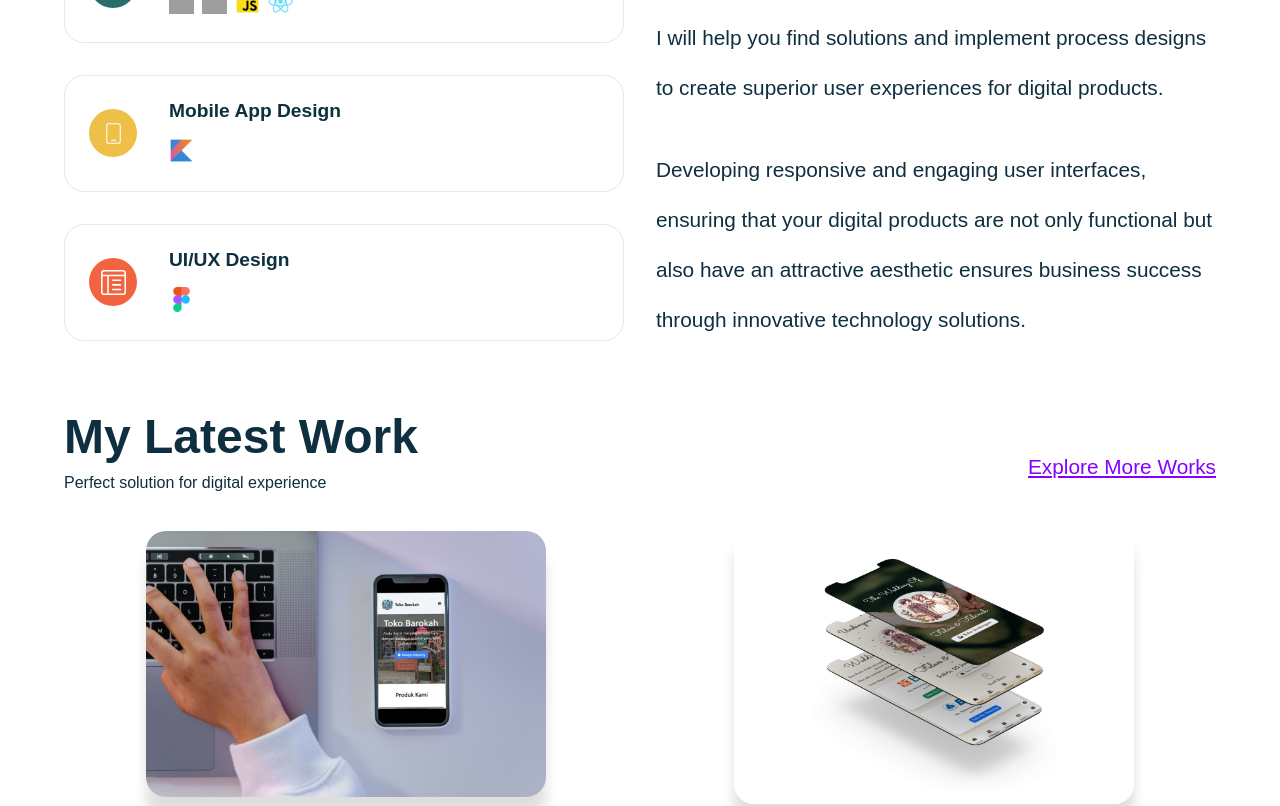
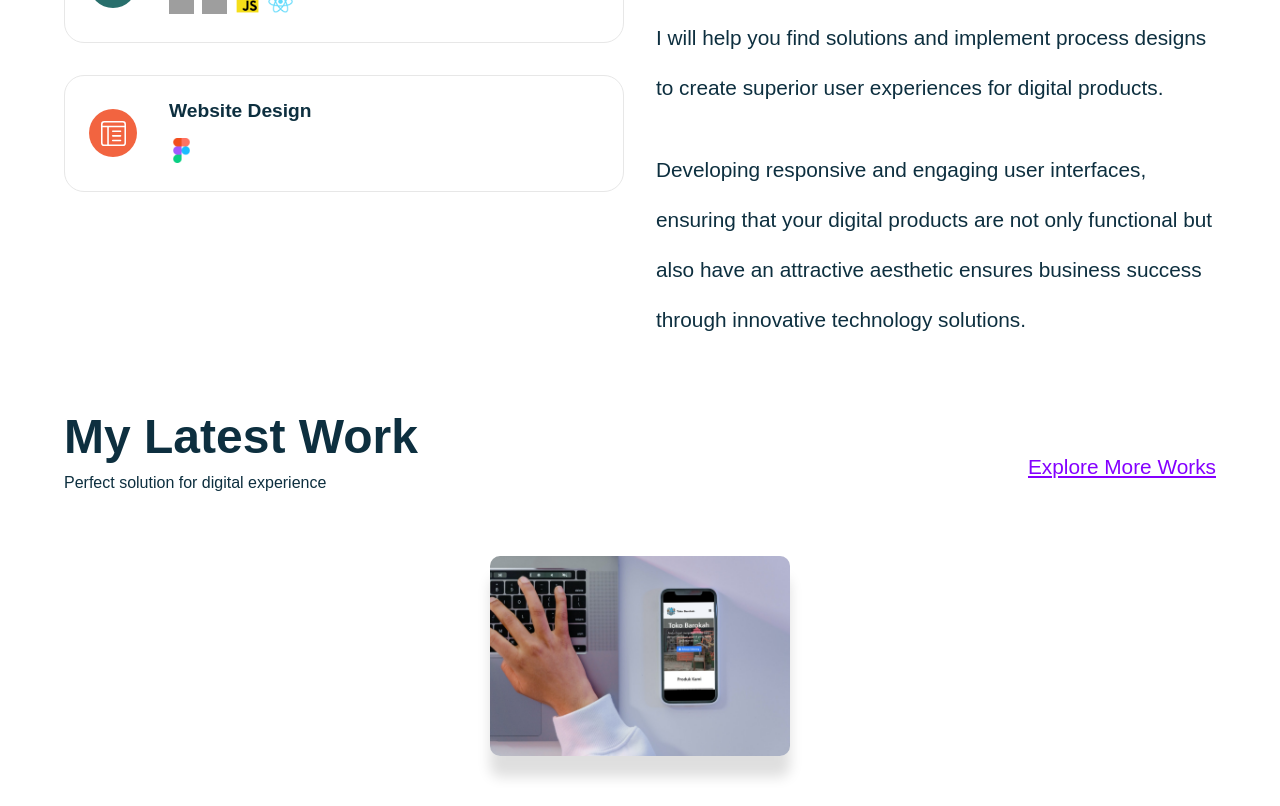
Before and after one commit to Shevabey/shevabeyrahman, a React (Vite) app: page / in a window 1280 px wide. Shown: the part 680-1486 px from the top of the page. Built offline with nearby package versions, Linux system fonts and the light colour scheme; grey boxes are pictures that could not be loaded; a web font is replaced by a local one.

Commit message:
update-link portfolio

```diff
--- a/src/components/Portfolio/Portfolio.jsx
+++ b/src/components/Portfolio/Portfolio.jsx
@@ -2,6 +2,7 @@ import React from "react";
 import css from "./Portfolio.module.scss";
 import { motion } from "framer-motion";
 import { fadeIn, staggerContainer } from "../../utils/motion";
+import { FaGithub, FaLink } from "react-icons/fa";
 
 const Portfolio = () => {
   return (
@@ -27,7 +28,7 @@ const Portfolio = () => {
         </div>
 
         {/* Images */}
-        <div className={`flexCenter ${css.showCase}`}>
+        {/* <div className={`flexCenter ${css.showCase}`}>
           <motion.img
             variants={fadeIn("up", "tween", 0.5, 0.6)}
             src="./mockup/mockupstore.jpg"
@@ -38,6 +39,28 @@ const Portfolio = () => {
             src="./mockup/mockupwedding.jpg"
             alt="web wedding"
           />
+        </div> */}
+
+        <div className={`flexCenter ${css.portfolio}`}>
+          {/* card 1 */}
+          <div className={css.card}>
+            <img src="./mockup/mockupstore.jpg" className={css.cardImage} />
+
+            <div className={css.cardContent}>
+              <p className={css.cardTitle}>Barokah Online Shop</p>
+              <p className={css.cardDescription}>
+                Online shop sells gas cylinders, gallons, catfish and ice cubes.
+                Easy shopping with fast delivery, meeting daily home needs.
+              </p>
+              <div className={css.icons}>
+                <FaGithub size={"20px"}/>
+                <FaLink size={"20px"}/>
+              </div>
+            </div>
+          </div>
+
+          {/* card 2 */}
+
         </div>
       </div>
     </motion.section>
--- a/src/components/Portfolio/Portfolio.module.scss
+++ b/src/components/Portfolio/Portfolio.module.scss
@@ -1,42 +1,127 @@
 @import "../../styles/contants.scss";
 
-.wrapper{
+.wrapper {
   background: white;
   overflow: hidden;
 
-    .container{
+  .container {
     flex-direction: column;
     gap: 2rem;
 
-        .heading{
+    .heading {
       width: 100%;
       justify-content: space-between;
       align-items: flex-end;
       flex-wrap: wrap;
 
-            >:nth-child(2){
+      > :nth-child(2) {
         text-decoration: underline;
         color: rgb(132, 0, 255);
         cursor: pointer;
       }
     }
 
-        .showCase{
-            width: 100%;
-            gap: 1.5rem;
-            justify-content: space-around;
-            flex-wrap: wrap;
+    // .showCase{
+    //     width: 100%;
+    //     gap: 1.5rem;
+    //     justify-content: space-around;
+    //     flex-wrap: wrap;
 
-            >img{
+    //     >img{
+    //         @media (max-width: $sm){
+    //             width: 100%;
+    //         }
+    //         border-radius: 20px;
+    //         max-width: 25rem;
+    //         max-height: 18rem;
+    //         cursor: pointer;
+    //         box-shadow: 0 21px 13px rgba(0, 0, 0, 13%);
+    //     }
+    // }
+
+    .portfolio{
         @media (max-width: $sm){
             width: 100%;
+            flex-direction: column;
 }
-                border-radius: 20px;
-                max-width: 25rem;
-                max-height: 18rem;
+        display: flex;
+        gap: 4rem;
+        justify-content: space-around;
+        align-items: center;
+
+        .card {
+          position: relative;
+          width: 300px;
+          height: 200px;
+          background-color: #f2f2f2;
+          border-radius: 10px;
+          display: flex;
+          flex-direction: row;
+          align-items: center;
+          justify-content: center;
+          margin-top: 2rem;
+          overflow: hidden;
+          flex-wrap: wrap;
+          gap: 1.5rem;
+          perspective: 1000px;
+          box-shadow: 0 21px 13px rgba(0, 0, 0, 13%);
+          transition: all 0.6s cubic-bezier(0.175, 0.885, 0.32, 1.275);
           cursor: pointer;
-                box-shadow: 0 21px 13px rgba(0, 0, 0, 13%);
+
+          .cardImage {
+            @media (max-width: $sm){
+                            width: 300px;
+            }
+            width: 100%;
+            height: 100%;
+            object-fit: cover;
+            fill: #333;
+            transition: all 0.6s cubic-bezier(0.175, 0.885, 0.32, 1.275);
+          }
+          &:hover {
+            transform: scale(1.05);
+            box-shadow: 0 8px 16px rgba(255, 255, 255, 0.2);
+            .cardContent {
+              transform: rotateX(0deg);
+            }
+            .cardImage {
+              opacity: 0;
             }
           }
         }
+
+        .cardContent {
+          position: absolute;
+          top: 0;
+          left: 0;
+          width: 100%;
+          height: 100%;
+          padding: 20px;
+          box-sizing: border-box;
+          background-color: #f2f2f2;
+          transform: rotateX(-90deg);
+          transform-origin: bottom;
+          transition: all 0.6s cubic-bezier(0.175, 0.885, 0.32, 1.275);
         }
+        .cardTitle {
+          margin: 0;
+          font-size: 24px;
+          color: #333;
+          font-weight: 700;
+        }
+        .cardDescription {
+          margin: 10px 0 0;
+          font-size: 14px;
+          color: #777;
+          line-height: 1.4;
+        }
+
+        .icons{
+            display: flex;
+            gap: 1rem;
+            margin-top: 1rem;
+        }
+    }
+
+  }
+}
--- a/src/utils/data.js
+++ b/src/utils/data.js
@@ -4,7 +4,7 @@ import { BsReverseLayoutTextWindowReverse } from "react-icons/bs";
 
 export const projectExperience = [
   {
-    name: "Website Design",
+    name: "Website Development",
     stack: [
       "./logo/logohtml.png",
       "./logo/logocss.png",
@@ -14,14 +14,14 @@ export const projectExperience = [
     icon: HiOutlineDesktopComputer,
     bg: "#286F6C",
   },
+  // {
+  //   name: "Mobile App Design",
+  //   stack: ["./logo/logokotlin.png"],
+  //   icon: CiMobile1,
+  //   bg: "#EEC048",
+  // },
   {
-    name: "Mobile App Design",
-    stack: ["./logo/logokotlin.png"],
-    icon: CiMobile1,
-    bg: "#EEC048",
-  },
-  {
-    name: "UI/UX Design",
+    name: "Website Design",
     stack: ["./logo/logofigma.png"],
     icon: BsReverseLayoutTextWindowReverse,
     bg: "#F26440",
```
Lines whose indentation alone changed are shown as unchanged.
